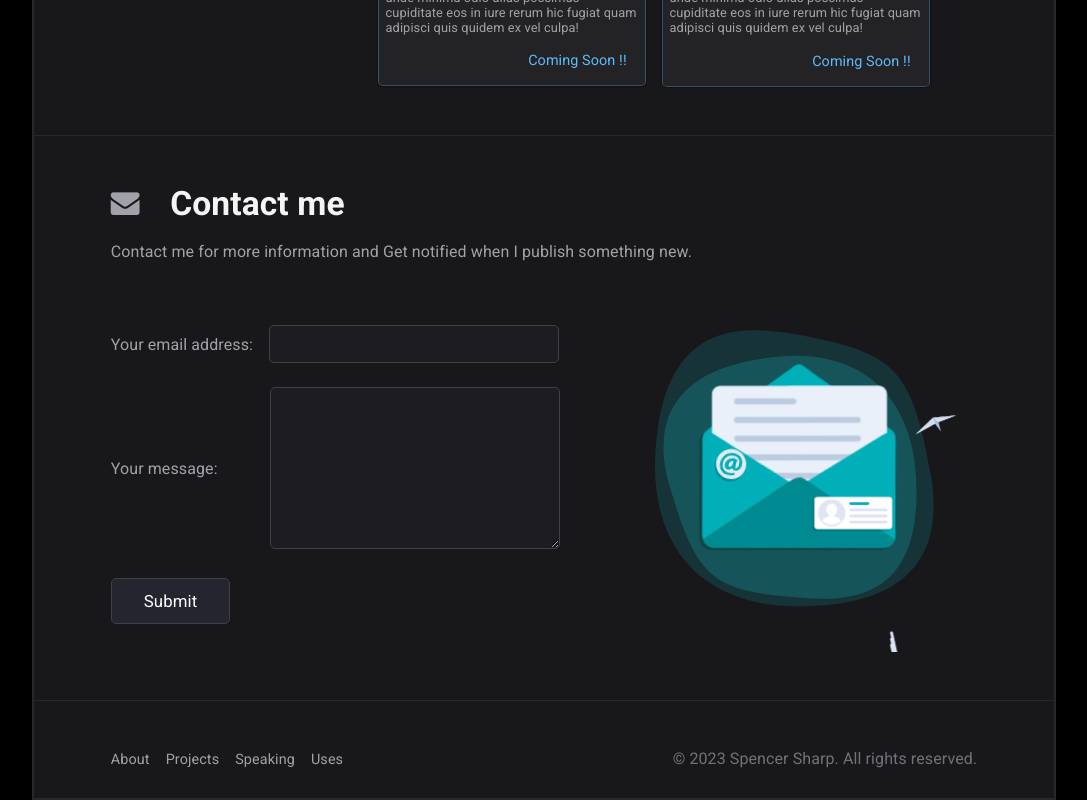
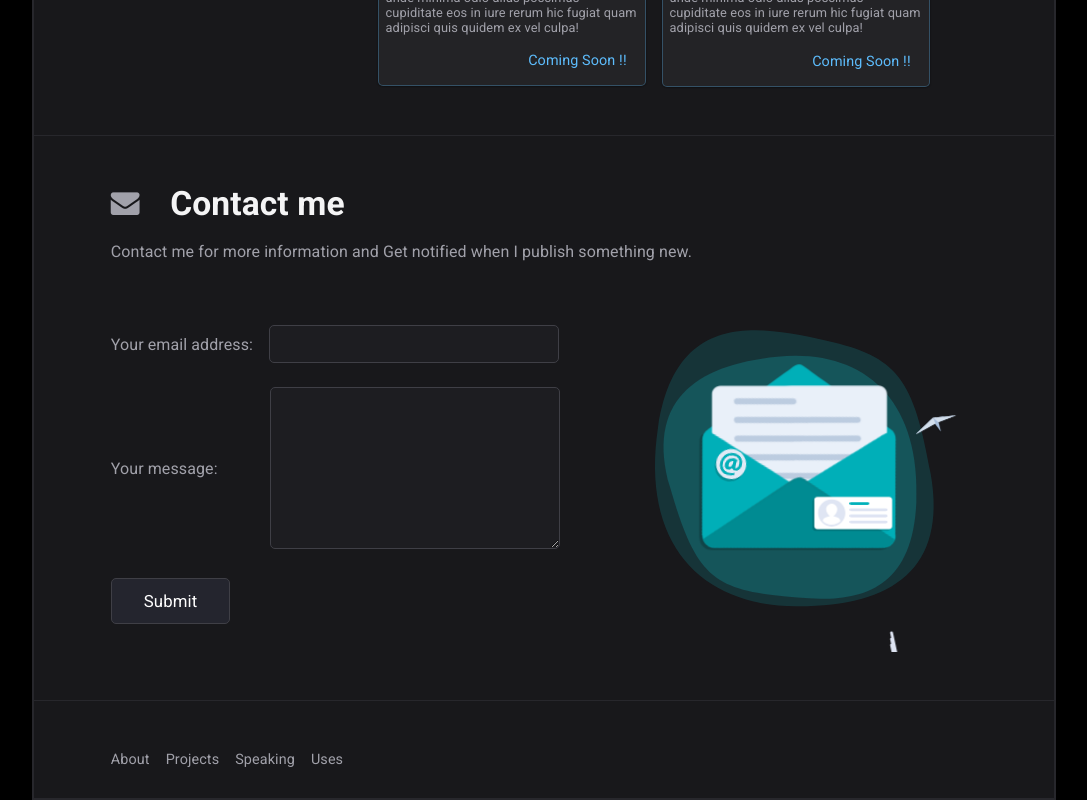
Before and after one commit to AliNadhom/Portfolio, a React (Vite) app: page / in a window 1280 px wide. Shown: the part 1655-2455 px from the top of the page, without its empty margins (96-1183 px from the left). Built offline with nearby package versions, Linux system fonts and the light colour scheme.

Commit message:
changes in footer section

```diff
--- a/src/components/5-footer/Footer.jsx
+++ b/src/components/5-footer/Footer.jsx
@@ -17,8 +17,6 @@ const Footer = () => {
                <a href="">Uses</a>
             </li>
          </ul>
-
-      <p>© 2023 Spencer Sharp. All rights reserved.</p>
       </footer>
    );
 };
```
Also changed, not shown: public/images/Ali's ID Card.jpg (added), public/images/Ali's Passport.jpg (added). Lines whose indentation alone changed are shown as unchanged.
